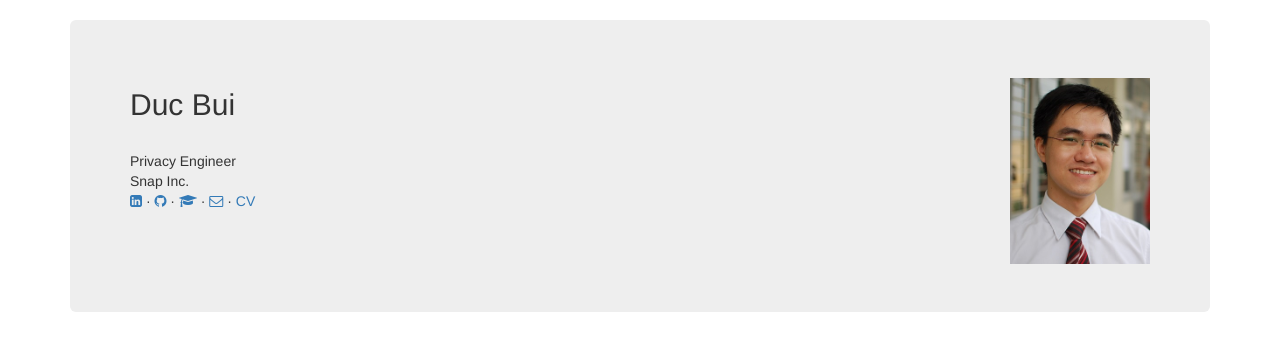
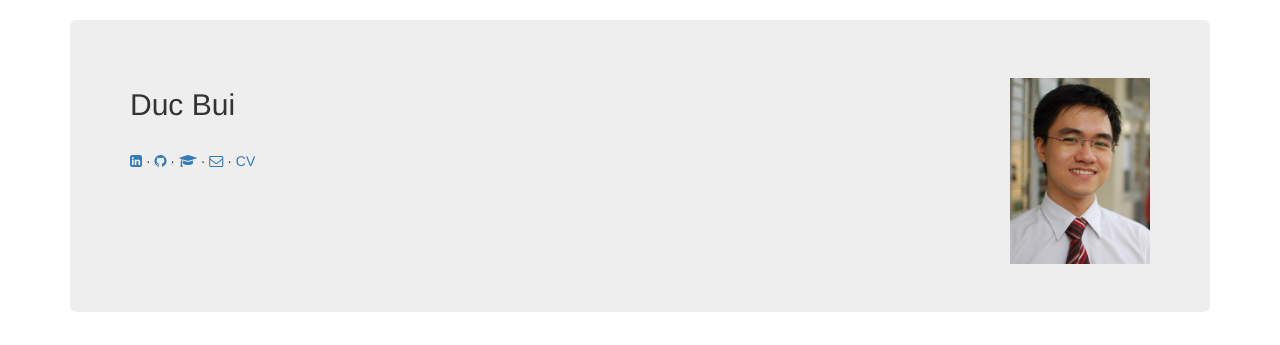
Before and after one commit to ducalpha/ducalpha.github.io, a Jekyll site: the page index.html, which Jekyll copies as it is, in a window 1280 px wide. Shown: the top 345 px of the page. Built offline with Jekyll 4.4.1, drawn with Linux system fonts in a browser that asks for light colours; nearby versions of some CDN libraries.

Commit message:
Remove job title from index.html
Removed job title from the address section.

```diff
--- a/index.html
+++ b/index.html
@@ -17,8 +17,7 @@
                                                    class="img-responsive photo pull-right" alt="Duc's picture"></a>
         <address>
             <h2>Duc Bui</h2><br>
-            Privacy Engineer<br>
-            Snap Inc.<br>
+
             <a href="https://www.linkedin.com/in/ducbh"><i class="fa fa-linkedin-square" aria-hidden="true"></i></a>
             &middot;
             <a href="https://github.com/ducalpha"><i class="fa fa-github" aria-hidden="true"></i></a>
```
